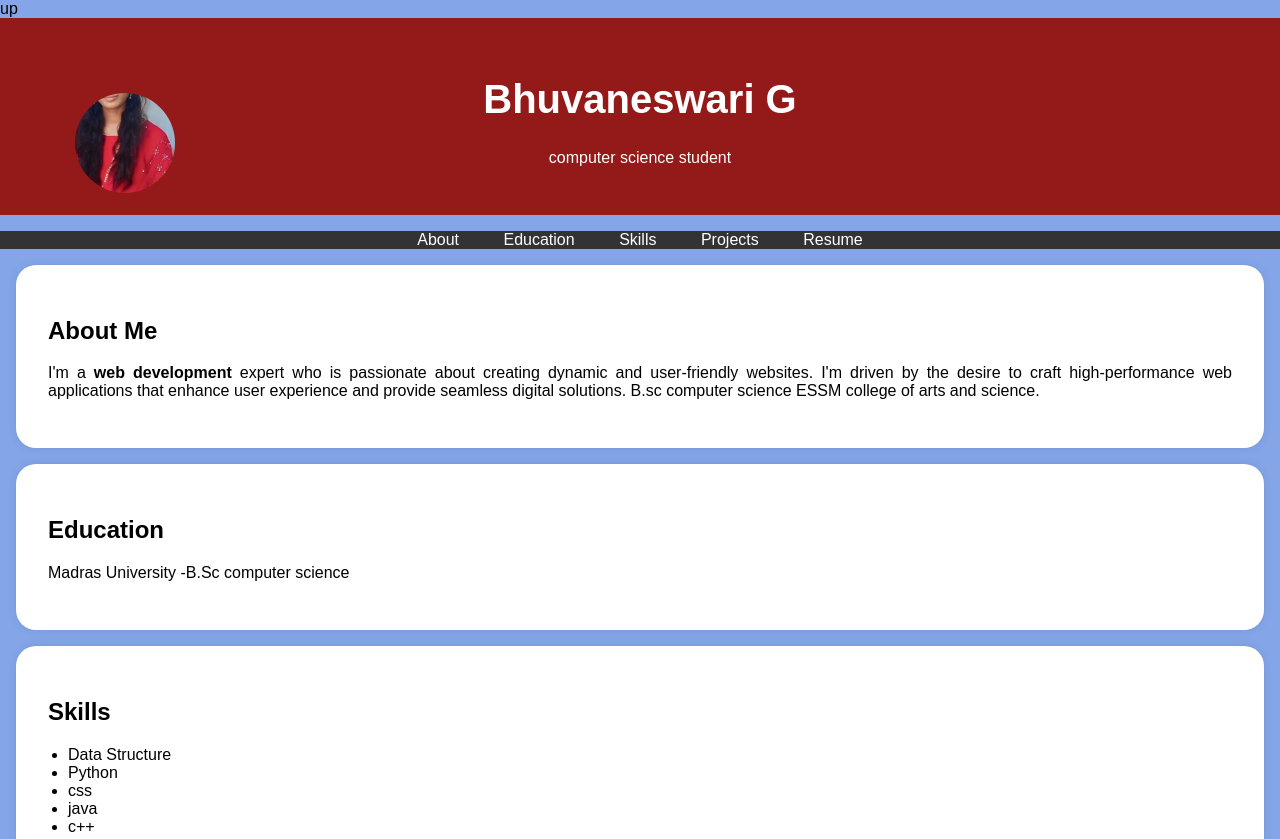
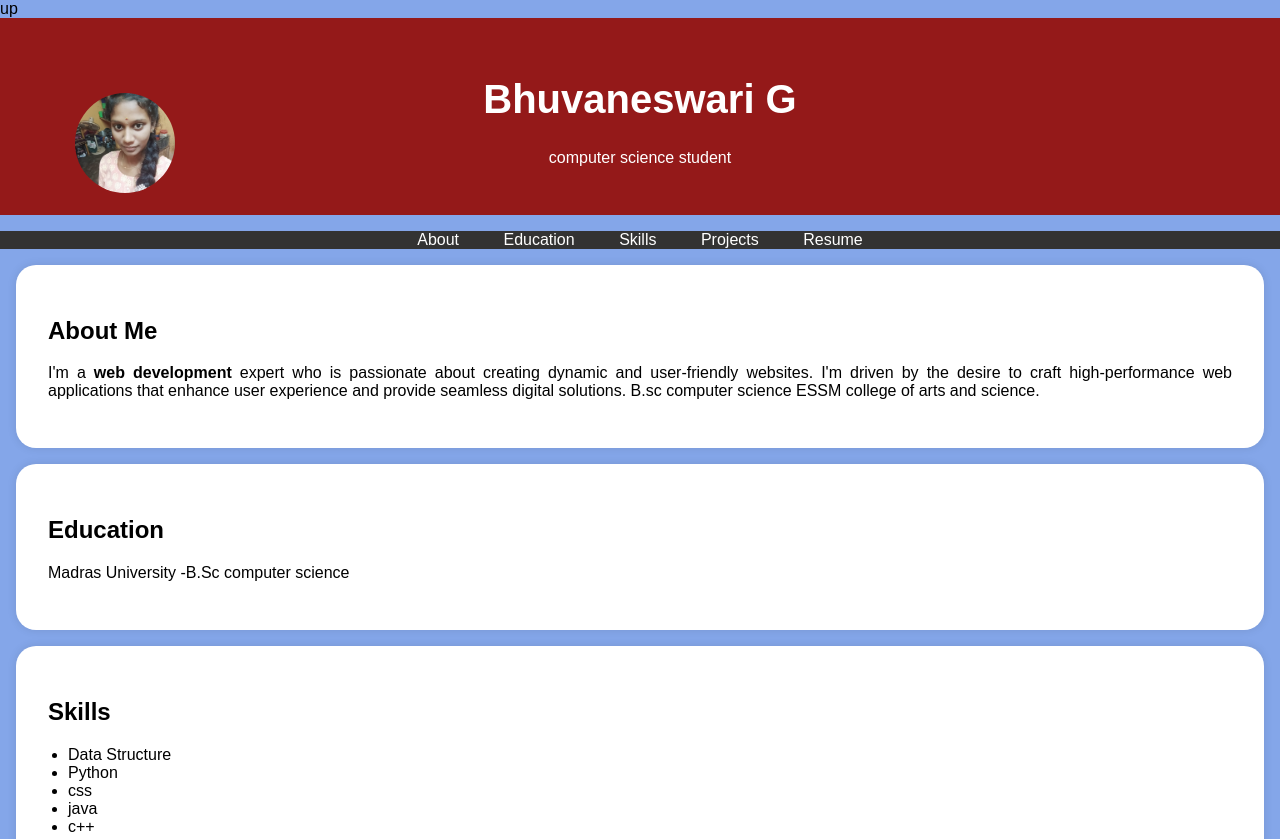
Before and after one commit to bhuvana12543/G-Bhuvaneswari, a plain HTML site: page index.html in a window 1280 px wide. Shown: the top 839 px of the page. Drawn offline with Linux system fonts and the light colour scheme.

Commit message:
Update index.html

```diff
--- a/index.html
+++ b/index.html
@@ -95,7 +95,7 @@ up<!DOCTYPE html>
     <header>
         <div class="header-content">
             <!-- Add your profile picture here -->
-            <img src="bhuna.jpg"alt="Your Profile Picture" class="profile-picture">
+            <img src="bhuvana.jpg"alt="Your Profile Picture" class="profile-picture">
             <h1>Bhuvaneswari G</h1>
             <p>computer science student </p>
         </div>
```
